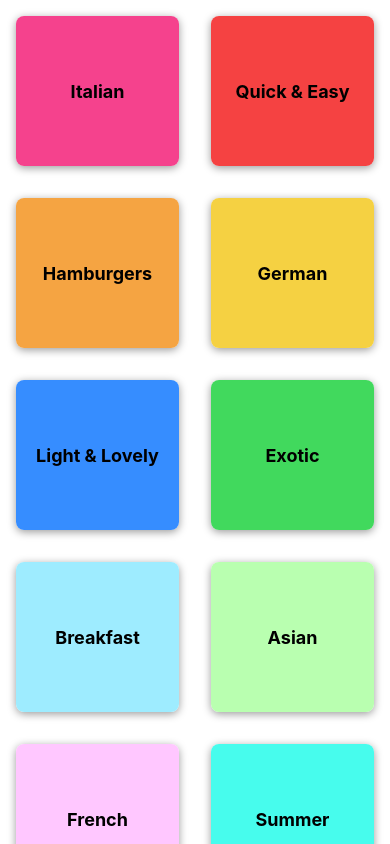
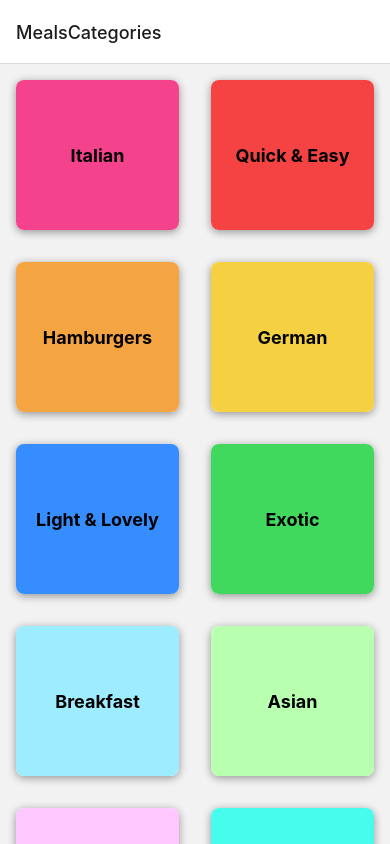
Before and after one commit to pakyardim/Meals-App-RN, a React Native app: screen /MealsCategories in a window 390 px wide. Built offline with nearby package versions, Linux system fonts and the light colour scheme.

Commit message:
feat(navigation): implement navigation system between screens

```diff
--- a/App.js
+++ b/App.js
@@ -1,12 +1,24 @@
 import { StatusBar } from "expo-status-bar";
 import { StyleSheet, Text, View } from "react-native";
+import { NavigationContainer } from "@react-navigation/native";
+import { createNativeStackNavigator } from "@react-navigation/native-stack";
 import CategoriesScreen from "./screens/CategoriesScreen";
+import MealsOverviewScreen from "./screens/MealsOverviewScreen";
+
+
+const Stack = createNativeStackNavigator();
+
 
 export default function App() {
   return (
     <>
-      <StatusBar style="light"/>
-      <CategoriesScreen />
+      <StatusBar style="dark" />
+      <NavigationContainer>
+        <Stack.Navigator>
+          <Stack.Screen name="MealsCategories" component={CategoriesScreen}/>
+          <Stack.Screen name="MealsOverview" component={MealsOverviewScreen}/>
+        </Stack.Navigator>
+      </NavigationContainer>
     </>
   );
 }
--- a/components/CategoryGridTile.js
+++ b/components/CategoryGridTile.js
@@ -1,11 +1,18 @@
 import { StyleSheet, Text, View, Pressable, Platform } from "react-native";
 import React from "react";
 
-export default function CategoryGridTile({title, color}) {
+export default function CategoryGridTile({ title, color, onPress}) {
   return (
     <View style={styles.gridItem}>
-      <Pressable android_ripple={{color: "#ccc"}} style={({pressed}) => [styles.button, pressed ? styles.buttonPressed : null]}>
-        <View style={[styles.innerContainer, {backgroundColor: color, }]}>
+      <Pressable
+        android_ripple={{ color: "#ccc" }}
+        style={({ pressed }) => [
+          styles.button,
+          pressed ? styles.buttonPressed : null,
+        ]}
+        onPress={onPress}
+      >
+        <View style={[styles.innerContainer, { backgroundColor: color }]}>
           <Text style={styles.title}>{title}</Text>
         </View>
       </Pressable>
@@ -23,11 +30,11 @@
     elevation: 4,
     shadowColor: "black",
     shadowOpacity: 0.4,
-        shadowOffset: { width: 0, height: 2},
+    shadowOffset: { width: 0, height: 2 },
     shadowRadius: 8,
     overflow: Platform.OS === "android" ? "hidden" : "visible",
   },
-    button:{
+  button: {
     flex: 1,
   },
   buttonPressed: {
@@ -38,10 +45,10 @@
     padding: 16,
     borderRadius: 8,
     justifyContent: "center",
-        alignItems: "center"
+    alignItems: "center",
   },
   title: {
     fontWeight: "bold",
     fontSize: 18,
-    }
+  },
 });
--- a/package.json
+++ b/package.json
@@ -9,10 +9,14 @@
     "web": "expo start --web"
   },
   "dependencies": {
+    "@react-navigation/native": "^6.1.3",
+    "@react-navigation/native-stack": "^6.9.9",
     "expo": "~47.0.12",
     "expo-status-bar": "~1.4.2",
     "react": "18.1.0",
-    "react-native": "0.70.5"
+    "react-native": "0.70.5",
+    "react-native-safe-area-context": "4.4.1",
+    "react-native-screens": "~3.18.0"
   },
   "devDependencies": {
     "@babel/core": "^7.12.9"
--- a/screens/CategoriesScreen.js
+++ b/screens/CategoriesScreen.js
@@ -2,11 +2,20 @@
 import CategoryGridTile from "../components/CategoryGridTile";
 import { CATEGORIES } from "../data/dummy-data";
 
-function renderCategoriesItem(itemData) {
-  return <CategoryGridTile title={itemData.item.title} color={itemData.item.color} />;
-}
+export default function CategoriesScreen({ navigation }) {
+  function renderCategoriesItem(itemData) {
+    function pressHandler() {
+      navigation.navigate("MealsOverview");
+    }
 
-export default function CategoriesScreen() {
+    return (
+      <CategoryGridTile
+        title={itemData.item.title}
+        color={itemData.item.color}
+        onPress={pressHandler}
+      />
+    );
+  }
   return (
     <FlatList
       data={CATEGORIES}
--- /dev/null
+++ b/screens/MealsOverviewScreen.js
@@ -0,0 +1,18 @@
+import { StyleSheet, Text, View } from 'react-native'
+import { MEALS } from '../data/dummy-data'
+
+
+export default function MealsOverviewScreen() {
+  return (
+    <View style={styles.container}>
+      <Text>MealsOverviewScreen</Text>
+    </View>
+  )
+}
+
+const styles = StyleSheet.create({
+    container: {
+        flex: 1,
+        padding: 16,
+    }
+})
```
Also changed, not shown: 1 other file (tests, documents, lock files or other folders). Lines whose indentation alone changed are shown as unchanged.
